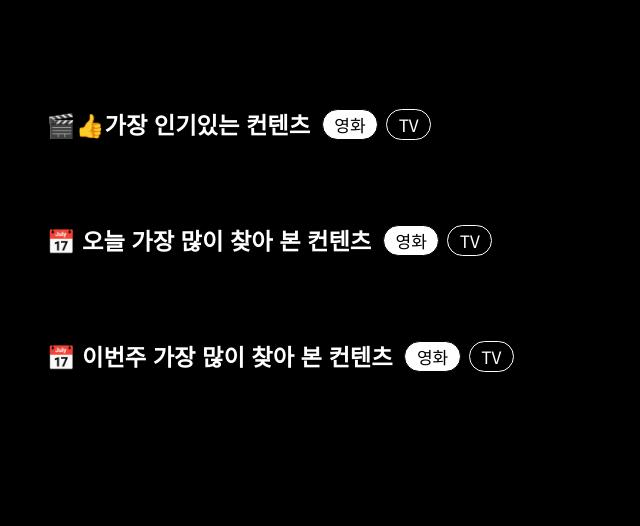
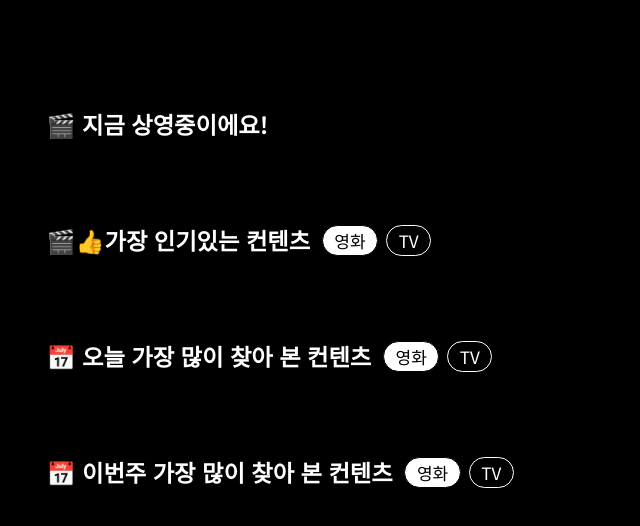
Before and after one commit to nujinging/FeelvieJs, a plain HTML site: page index.html in a window 1280 px wide. Shown: the whole page, without its empty margins (0-640 px from the left). Drawn offline with nearby package versions, Linux system fonts and the light colour scheme; no server answers.

Commit message:
[Fix] now_playing 탭 제거

```diff
--- a/index.html
+++ b/index.html
@@ -20,13 +20,13 @@
 
 <div class="item_container">
 
-    <!--    <div class="item_box">-->
-    <!--        <div class="title"><h2>🎬 지금 상영중이에요!</h2></div>-->
-    <!--        <div class="swiper item_slide now_playing">-->
-    <!--            <div class="swiper-wrapper">-->
-    <!--            </div>-->
-    <!--        </div>-->
-    <!--    </div>-->
+        <div class="item_box">
+            <div class="title"><h2>🎬 지금 상영중이에요!</h2></div>
+            <div class="swiper item_slide now_playing">
+                <div class="swiper-wrapper">
+                </div>
+            </div>
+        </div>
 
     <div class="item_box">
         <div class="title">
@@ -71,8 +71,8 @@
 
 <script>
     let contentType = 'movie';
-    let tabEelement = '';
 
+    fetchData('nowPlaying','.now_playing');
     fetchData('popular','.popular');
     fetchData('today', '.today', 'day');
     fetchData('today', '.week', 'week');
@@ -81,12 +81,12 @@
 
     // 탭 ul 생성
     titleTab.forEach((item, index) => {
-        tabEelement = item;
         const tabBox = document.createElement('ul');
         tabBox.classList.add('type_list');
         item.append(tabBox);
 
         const mediaList = [
+            {container : 'nowPlaying', containerClass : '.now_playing'},
             {container : 'popular', containerClass : '.popular'},
             {container : 'today', containerClass : '.today', additionalContainer : 'day'},
             {container : 'today', containerClass : '.week', additionalContainer : 'week'},
@@ -96,9 +96,10 @@
         let containerClass = mediaList[index].containerClass;
         let additionalContainer = mediaList[index].additionalContainer;
 
-        tabBox.innerHTML = `<li><button type="button" class="active" onclick="TypeChange('movie','${container}','${containerClass}','${additionalContainer}')">영화</button></li>
+        if (item.parentElement.children[1].classList.contains('now_playing') === false) {
+            tabBox.innerHTML = `<li><button type="button" class="active" onclick="TypeChange('movie','${container}','${containerClass}','${additionalContainer}')">영화</button></li>
 <li><button type="button" onclick="TypeChange('tv','${container}','${containerClass}','${additionalContainer}')">TV</button></li>`
-
+        }
     })
 
     // 탭 클릭 시
```
